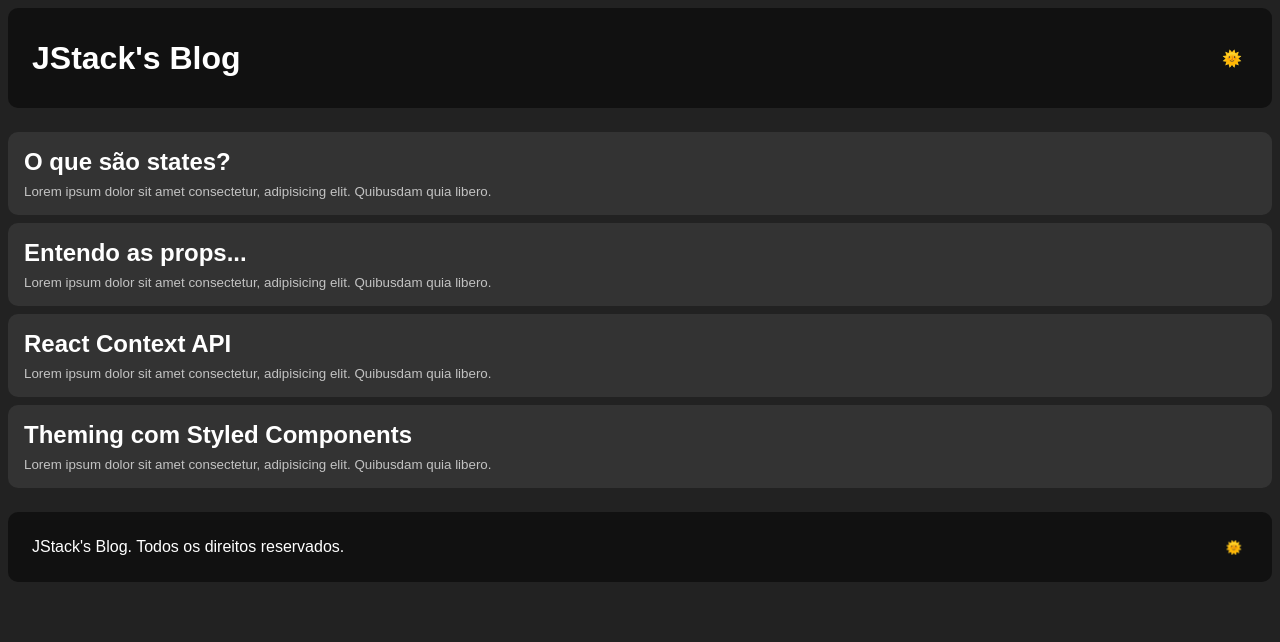
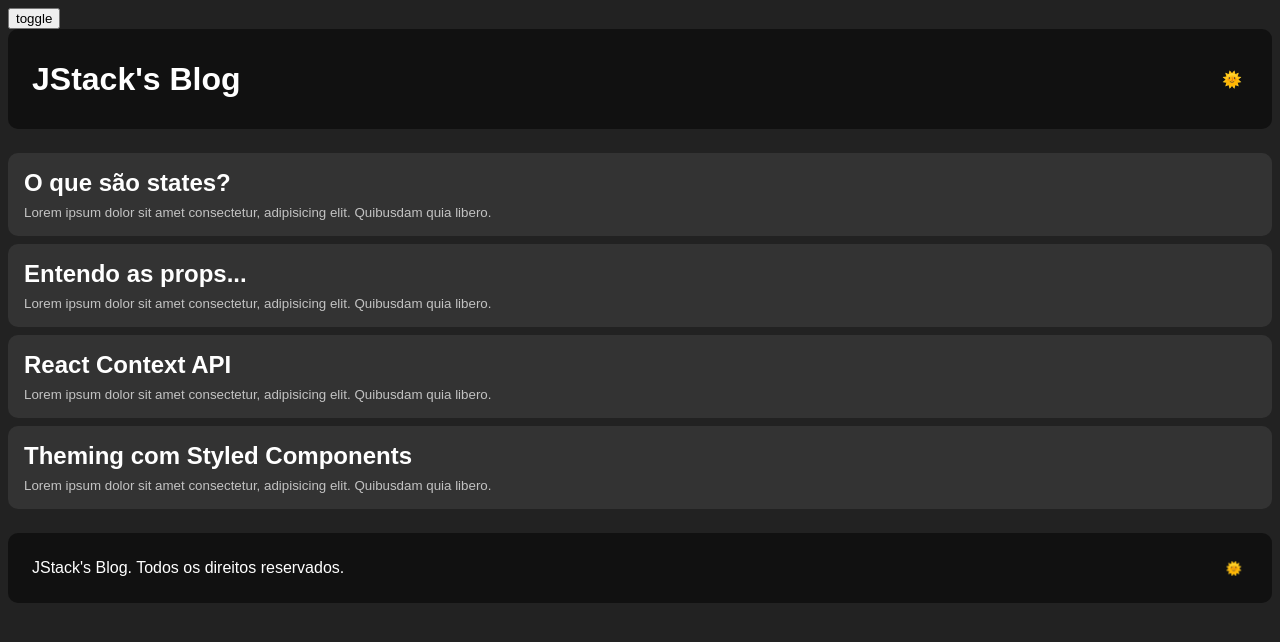
Before and after one commit to AnaSousa314/Fundamentos-React-Theming, a React app: page / in a window 1280 px wide. Shown: the top 642 px of the page. Built offline with nearby package versions, Linux system fonts and the light colour scheme.

Commit message:
aula34-executando funcao quando o componente desmontar

```diff
--- a/src/App.js
+++ b/src/App.js
@@ -25,10 +25,10 @@ function App() {
 
   // função de efeito
   // sempre q hover uma renderização o useEffect vai rodar
-  useEffect(() => {
-    console.debug('useEffect executou')
-    localStorage.setItem('theme', JSON.stringify(theme))
-  },[theme])//para executar apenas uma vez depois do mount, é só colocar esse array de dependencias vazio
+  // useEffect(() => {
+  //   console.debug('useEffect executou')
+  //   localStorage.setItem('theme', JSON.stringify(theme))
+  // },[theme])//para executar apenas uma vez depois do mount, é só colocar esse array de dependencias vazio
   // com esse array vazio o useEffect só será executado uma vez
   // com algum elemnto dentro do array ele executará toda vez que houver uma alteração no state ou na prop q estiver no array
 
@@ -38,10 +38,13 @@ function App() {
       <ThemeProvider theme={currentTheme}>
         <GlobalStyle />
         {/* <button onClick={() => setQualquer(Math.random())}>Olá</button> */}
-        <Layout
-          onToggleTheme={handleToogleTheme}
-          selectedTheme={theme}
-        />
+        <button onClick={handleToogleTheme}>toggle</button>
+        {theme === 'dark' && (
+          <Layout
+            onToggleTheme={handleToogleTheme}
+            selectedTheme={theme}
+          />
+        )}
       </ThemeProvider>
     </>
   );
--- a/src/components/Layout/index.js
+++ b/src/components/Layout/index.js
@@ -10,6 +10,14 @@ export default function Layout({onToggleTheme,selectedTheme }) {
   //   console.debug('useEffect dentro do <Layout />')
   // },[selectedTheme])
 
+  useEffect(()=>{
+    console.debug({selectedTheme});
+
+    // através dessa função de retorno eu consigo saber quando o componente for desmontado da tela, tirado
+    return() => {
+      console.debug('<Layout /> saiu da tela')
+    }
+  },[selectedTheme])
   return (
     <>
       <Header onToggleTheme={onToggleTheme} selectedTheme={selectedTheme}/>
```
